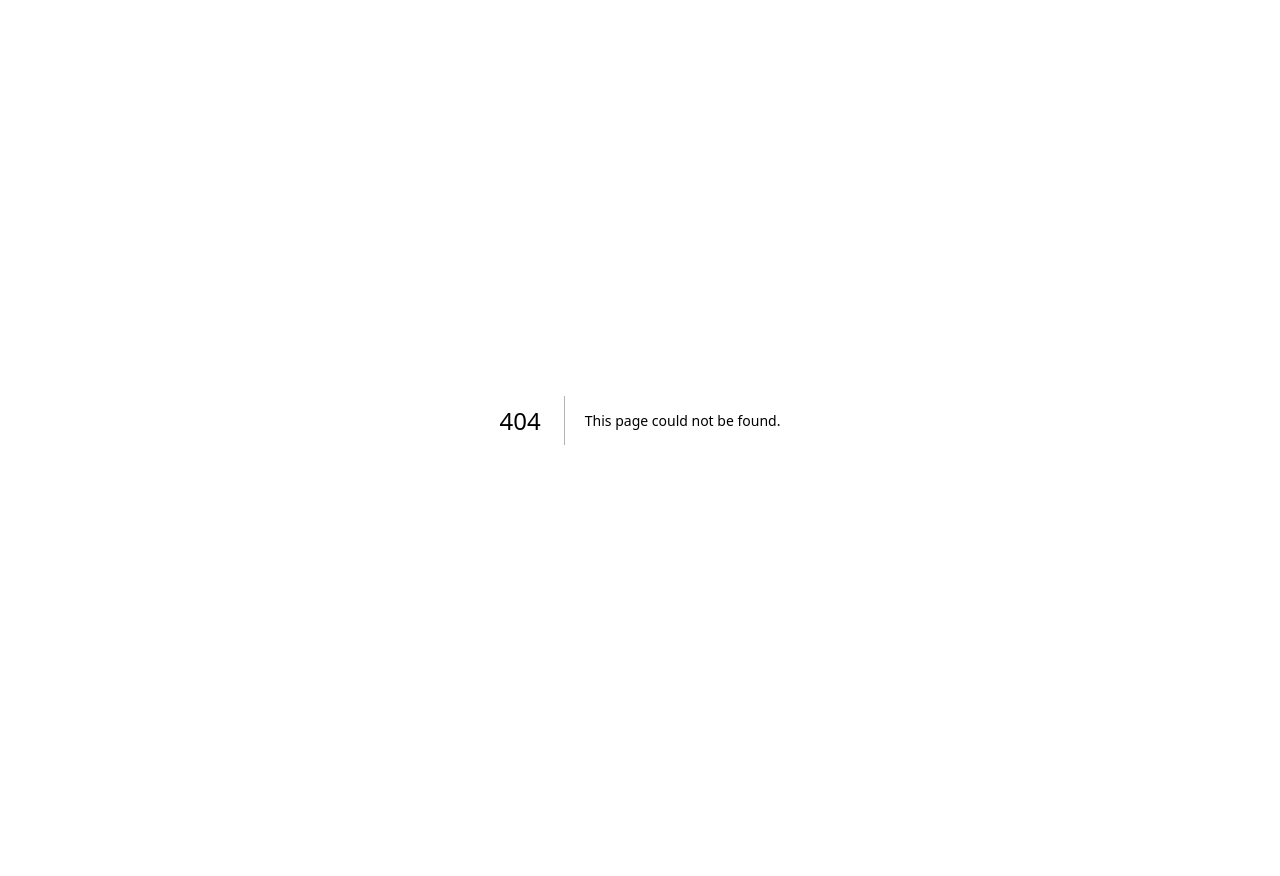
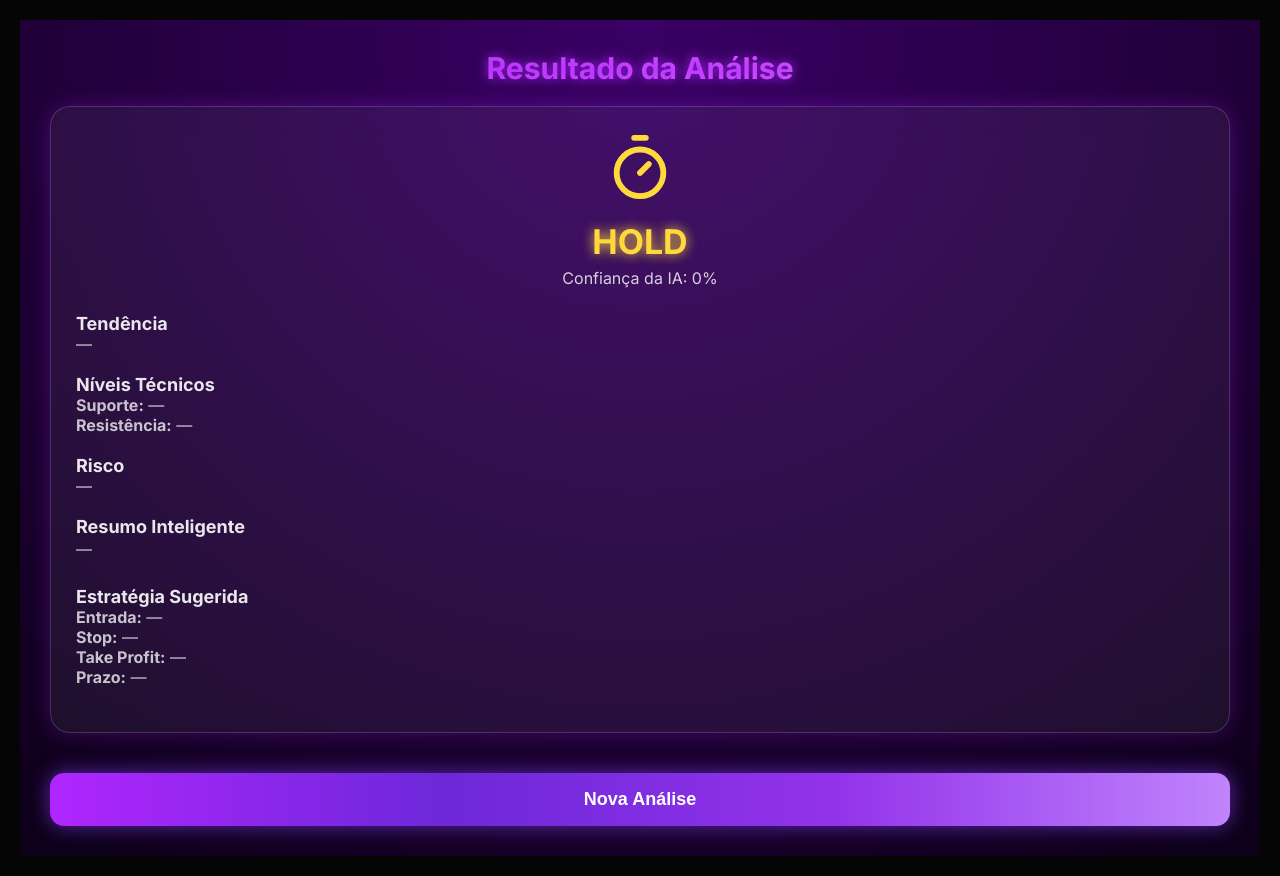
Before and after one commit to me2380935-Cloud/analise-graficos-real, a Next.js app: page /result-test in a window 1280 px wide. Before the commit this address had no page. Before the commit the page ends 840 px from the top, so only its background shows below. Built offline with nearby package versions, Linux system fonts and the light colour scheme.

Commit message:
Add ResultadoPage component for analysis results

```diff
--- /dev/null
+++ b/src/app/result-test/page.tsx
@@ -0,0 +1,171 @@
+"use client";
+
+import { useSearchParams } from "next/navigation";
+import {
+  ArrowUpCircle,
+  ArrowDownCircle,
+  Timer
+} from "lucide-react";
+
+export default function ResultadoPage() {
+  const params = useSearchParams();
+
+  const recommendation = params.get("reco") || "HOLD";
+  const confidence = params.get("conf") || "0";
+  const trend = params.get("trend") || "—";
+  const analysis = params.get("analysis") || "—";
+  const risk = params.get("risk") || "—";
+  const support = params.get("support") || "—";
+  const resistance = params.get("resistance") || "—";
+  const entry = params.get("entry") || "—";
+  const stop = params.get("stop") || "—";
+  const take = params.get("take") || "—";
+  const timeframe = params.get("time") || "—";
+
+  // 🔥 Cores automáticas premium
+  const getColor = () => {
+    if (recommendation === "BUY") return "#00ff85";
+    if (recommendation === "SELL") return "#ff3b3b";
+    return "#ffd93b"; // HOLD
+  };
+
+  const getIcon = () => {
+    if (recommendation === "BUY")
+      return <ArrowUpCircle size={70} color="#00ff85" />;
+    if (recommendation === "SELL")
+      return <ArrowDownCircle size={70} color="#ff3b3b" />;
+    return <Timer size={70} color="#ffd93b" />;
+  };
+
+  return (
+    <main
+      style={{
+        minHeight: "100vh",
+        padding: "30px",
+        background: "radial-gradient(circle at top, #3a0066, #0d0018)",
+        color: "white",
+        fontFamily: "Inter, sans-serif"
+      }}
+    >
+      {/* Título */}
+      <h1
+        style={{
+          fontSize: "30px",
+          fontWeight: "bold",
+          textAlign: "center",
+          marginBottom: "20px",
+          background: "linear-gradient(90deg, #b026ff, #e879f9)",
+          WebkitBackgroundClip: "text",
+          color: "transparent",
+          textShadow: "0 0 12px #b026ff"
+        }}
+      >
+        Resultado da Análise
+      </h1>
+
+      {/* Card principal */}
+      <div
+        style={{
+          borderRadius: "20px",
+          padding: "25px",
+          border: "1px solid rgba(255,255,255,0.15)",
+          background: "rgba(255, 255, 255, 0.06)",
+          boxShadow: "0 0 20px #b026ff44",
+          backdropFilter: "blur(14px)"
+        }}
+      >
+        {/* Ícone e recomendação */}
+        <div style={{ textAlign: "center", marginBottom: "25px" }}>
+          {getIcon()}
+
+          <h2
+            style={{
+              marginTop: "15px",
+              fontSize: "34px",
+              fontWeight: "700",
+              color: getColor(),
+              textShadow: `0 0 12px ${getColor()}`
+            }}
+          >
+            {recommendation}
+          </h2>
+
+          <p style={{ opacity: 0.8, marginTop: 6 }}>
+            Confiança da IA: {confidence}%
+          </p>
+        </div>
+
+        {/* Tendência */}
+        <div style={{ marginBottom: "20px" }}>
+          <h3 style={{ opacity: 0.9, fontSize: "18px" }}>Tendência</h3>
+          <p style={{ opacity: 0.75 }}>{trend}</p>
+        </div>
+
+        {/* Suporte / Resistência */}
+        <div style={{ marginBottom: "20px" }}>
+          <h3 style={{ opacity: 0.9, fontSize: "18px" }}>Níveis Técnicos</h3>
+          <p style={{ opacity: 0.75 }}>
+            <b>Suporte:</b> {support}
+          </p>
+          <p style={{ opacity: 0.75 }}>
+            <b>Resistência:</b> {resistance}
+          </p>
+        </div>
+
+        {/* Risco */}
+        <div style={{ marginBottom: "20px" }}>
+          <h3 style={{ opacity: 0.9, fontSize: "18px" }}>Risco</h3>
+          <p style={{ opacity: 0.75 }}>{risk}</p>
+        </div>
+
+        {/* Resumo */}
+        <div style={{ marginBottom: "25px" }}>
+          <h3 style={{ opacity: 0.9, fontSize: "18px" }}>
+            Resumo Inteligente
+          </h3>
+          <p style={{ opacity: 0.75, lineHeight: "1.5" }}>{analysis}</p>
+        </div>
+
+        {/* Estratégia */}
+        <div style={{ marginBottom: "20px" }}>
+          <h3 style={{ opacity: 0.9, fontSize: "18px" }}>
+            Estratégia Sugerida
+          </h3>
+          <p style={{ opacity: 0.75 }}>
+            <b>Entrada:</b> {entry}
+          </p>
+          <p style={{ opacity: 0.75 }}>
+            <b>Stop:</b> {stop}
+          </p>
+          <p style={{ opacity: 0.75 }}>
+            <b>Take Profit:</b> {take}
+          </p>
+          <p style={{ opacity: 0.75 }}>
+            <b>Prazo:</b> {timeframe}
+          </p>
+        </div>
+      </div>
+
+      {/* Botão voltar */}
+      <button
+        onClick={() => (window.location.href = "/")}
+        style={{
+          marginTop: "40px",
+          width: "100%",
+          padding: "16px",
+          borderRadius: "14px",
+          fontSize: "18px",
+          fontWeight: "600",
+          border: "none",
+          cursor: "pointer",
+          background:
+            "linear-gradient(90deg, #b026ff, #6d28d9, #9333ea, #c084fc)",
+          boxShadow: "0 0 20px #7c3aedaa",
+          color: "white"
+        }}
+      >
+        Nova Análise
+      </button>
+    </main>
+  );
+}
```
